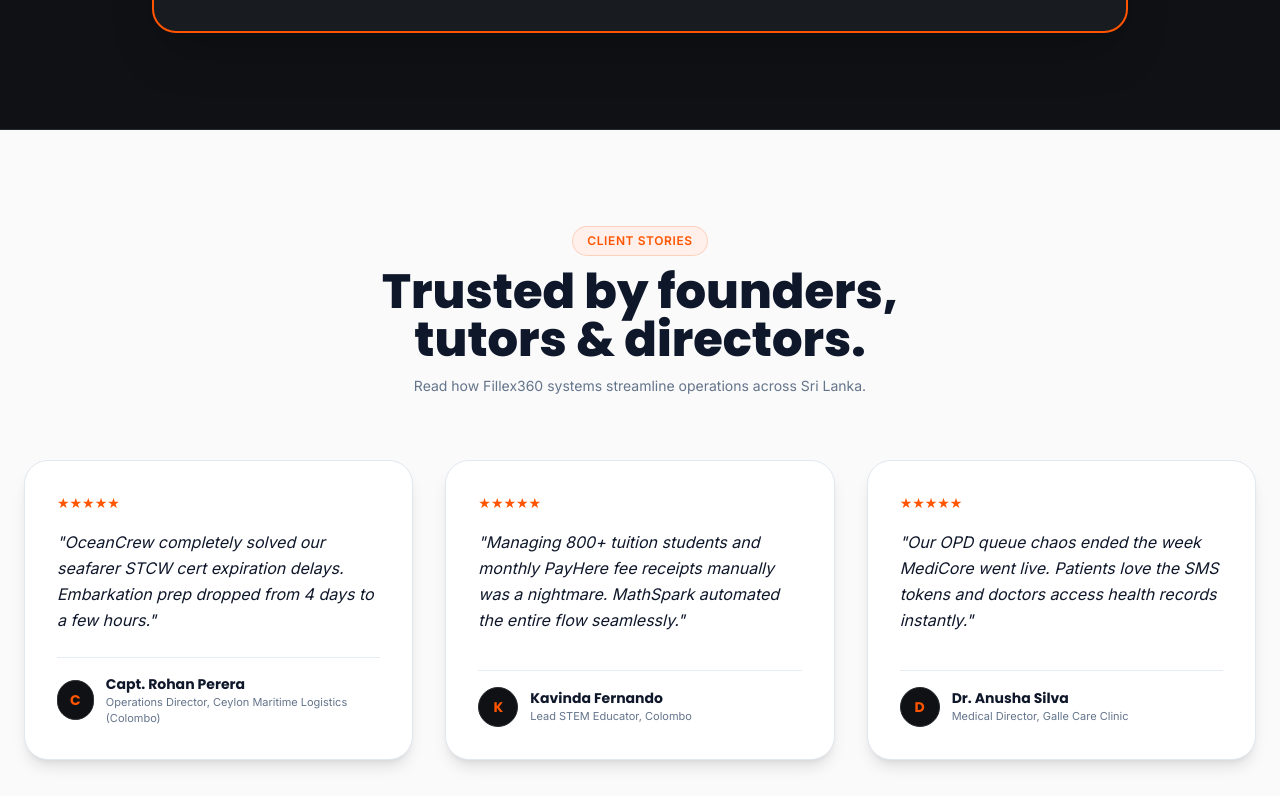
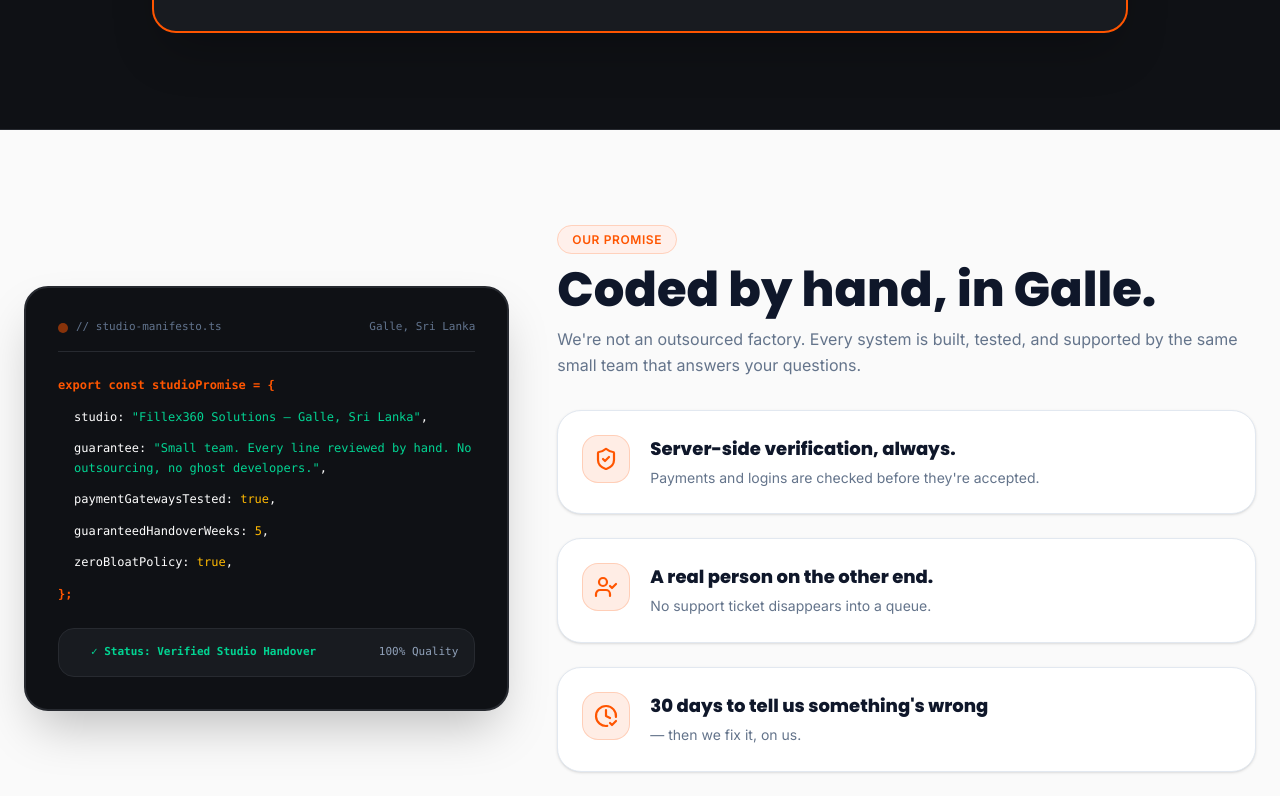
Before and after one commit to Thanuja47/fillex360-website, a Next.js app: page / in a window 1280 px wide. Shown: the part 7024-7820 px from the top of the page. Built offline with nearby package versions, Linux system fonts and the light colour scheme.

Commit message:
Remove Client Stories / Testimonials section and component completely from production homepage

```diff
--- a/app/page.tsx
+++ b/app/page.tsx
@@ -6,7 +6,6 @@ import ProjectGrid from "@/components/ProjectGrid";
 import MindsetComparison from "@/components/MindsetComparison";
 import PackagesGrid from "@/components/PackagesGrid";
 import Calculator from "@/components/Calculator";
-import Testimonials from "@/components/Testimonials";
 import ApproachSection from "@/components/ApproachSection";
 import FAQ from "@/components/FAQ";
 import ContactBlock from "@/components/ContactBlock";
@@ -23,7 +22,6 @@ export default function Home() {
       <MindsetComparison />
       <PackagesGrid />
       <Calculator />
-      <Testimonials />
       <ApproachSection />
       <FAQ />
       <ContactBlock />
--- a/components/Testimonials.tsx
+++ /dev/null
@@ -1,80 +0,0 @@
-"use client";
-
-import { motion } from "framer-motion";
-import { useLanguage } from "@/lib/i18n/LanguageContext";
-
-export default function Testimonials() {
-  const { t, fontClass } = useLanguage();
-
-  return (
-    <section className={`py-24 bg-background border-b border-line ${fontClass}`}>
-      <div className="max-w-7xl mx-auto px-6">
-        {/* Header */}
-        <div className="text-center max-w-2xl mx-auto mb-16 space-y-3">
-          <motion.span
-            initial={{ opacity: 0, scale: 0.9 }}
-            whileInView={{ opacity: 1, scale: 1 }}
-            viewport={{ once: true }}
-            className="text-xs font-bold text-orange uppercase tracking-wider bg-orange-soft px-3.5 py-1.5 rounded-full border border-orange/20 inline-block"
-          >
-            {t.testimonialsSection.eyebrow}
-          </motion.span>
-          <motion.h2
-            initial={{ opacity: 0, y: 20 }}
-            whileInView={{ opacity: 1, y: 0 }}
-            viewport={{ once: true }}
-            transition={{ delay: 0.1 }}
-            className="font-display font-black text-3xl sm:text-5xl text-ink"
-          >
-            {t.testimonialsSection.title}
-          </motion.h2>
-          <motion.p
-            initial={{ opacity: 0, y: 20 }}
-            whileInView={{ opacity: 1, y: 0 }}
-            viewport={{ once: true }}
-            transition={{ delay: 0.2 }}
-            className="text-text-dim text-sm"
-          >
-            {t.testimonialsSection.desc}
-          </motion.p>
-        </div>
-
-        {/* 3 Testimonial Cards */}
-        <div className="grid grid-cols-1 md:grid-cols-3 gap-8">
-          {t.testimonials.map((item, index) => (
-            <motion.div
-              key={index}
-              initial={{ opacity: 0, y: 30 }}
-              whileInView={{ opacity: 1, y: 0 }}
-              viewport={{ once: true }}
-              transition={{ duration: 0.5, delay: index * 0.15 }}
-              whileHover={{ y: -6 }}
-              className="bg-white p-8 rounded-3xl border border-line shadow-lg hover:shadow-2xl hover:border-orange/50 transition-all flex flex-col justify-between"
-            >
-              <div>
-                {/* Rating Stars */}
-                <div className="flex gap-1 text-orange text-sm mb-4">
-                  {"★".repeat(item.rating)}
-                </div>
-
-                <p className="text-ink text-sm sm:text-base leading-relaxed italic mb-6">
-                  "{item.quote}"
-                </p>
-              </div>
-
-              <div className="pt-4 border-t border-line/80 flex items-center gap-3">
-                <div className="w-10 h-10 rounded-full bg-dark text-orange font-bold font-display flex items-center justify-center text-sm border border-dark-border">
-                  {item.author.charAt(0)}
-                </div>
-                <div>
-                  <h4 className="font-display font-bold text-sm text-ink">{item.author}</h4>
-                  <p className="text-[11px] text-text-dim">{item.role}</p>
-                </div>
-              </div>
-            </motion.div>
-          ))}
-        </div>
-      </div>
-    </section>
-  );
-}
```
